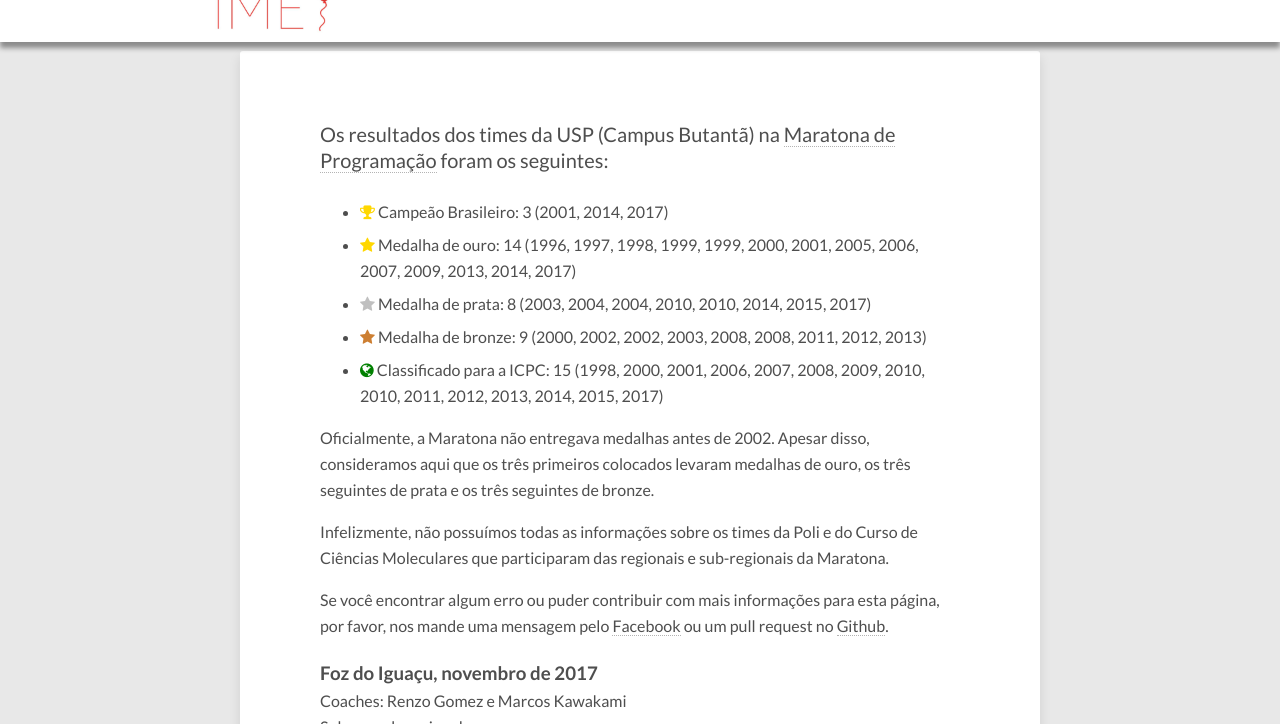
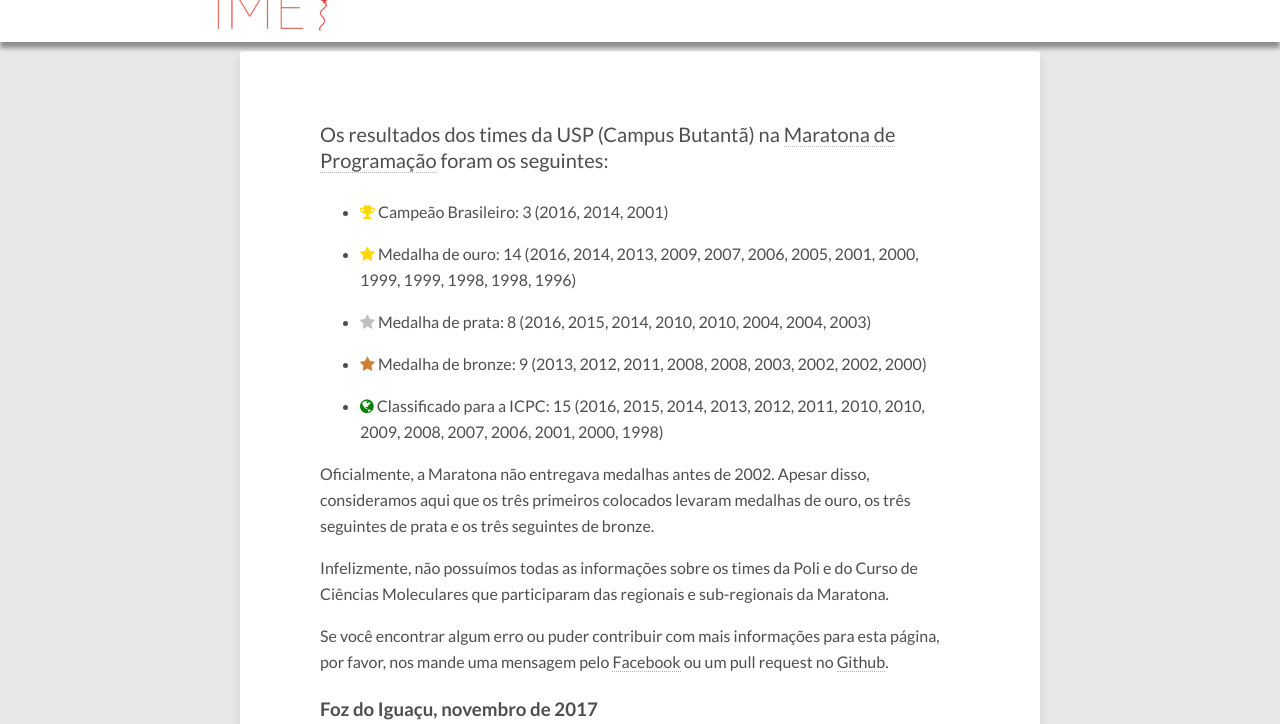
Before and after one commit to maratonusp/blog, a Jekyll site: the page built from pages/usp_historia.markdown, in a window 1280 px wide and 900 px high, scrolled down 442 px, cut to the strip 58-782 px from the top of the window. Built offline with Jekyll 4.4.1, drawn with Linux system fonts in a browser that asks for light colours; nearby versions of some CDN libraries; comment, search, counter and statistics services are not loaded.

Commit message:
Automatizando awards na maratona

```diff
--- a/pages/usp_historia.markdown
+++ b/pages/usp_historia.markdown
@@ -10,6 +10,27 @@ hubs:
   text: História
   img: https://scontent-gru2-2.xx.fbcdn.net/v/t1.0-9/13178974_1052436444837068_7849793169344886514_n.jpg?oh=a6d908919625aa11d50dfc7ec81e144b&oe=5A8AC708
 hubs_class: half
+awards:
+- champion:
+    symbol: trophy
+    color: "#ffd700"
+    name: Campeão Brasileiro
+- gold:
+    symbol: star
+    color: "#ffd700"
+    name: Medalha de ouro
+- silver:
+    symbol: star
+    color: "#c0c0c0"
+    name: Medalha de prata
+- bronze:
+    symbol: star
+    color: "#cd7f32"
+    name: Medalha de bronze
+- wf:
+    symbol: globe
+    color: green
+    name: Classificado para a ICPC
 history:
 - title: Foz do Iguaçu, novembro de 2017
   url: http://maratona.ime.usp.br/resultados17/
@@ -590,11 +611,12 @@ history:
 ---
 
 Os resultados dos times da USP (Campus Butantã) na [Maratona de Programação](http://maratona.ime.usp.br/) foram os seguintes:
-- <i class="fa fa-trophy" style="color:#ffd700" title="Campeão"></i> Campeão Brasileiro: 3 (2001, 2014, 2017)
-- <i class="fa fa-star" style="color:#ffd700" title="Medalha de ouro"></i> Medalha de ouro: 14 (1996, 1997, 1998, 1999, 1999, 2000, 2001, 2005, 2006, 2007, 2009, 2013, 2014, 2017)
-- <i class="fa fa-star" style="color:#c0c0c0" title="Medalha de prata"></i> Medalha de prata: 8 (2003, 2004, 2004, 2010, 2010, 2014, 2015, 2017)
-- <i class="fa fa-star" style="color:#cd7f32" title="Medalha de bronze"></i> Medalha de bronze: 9 (2000, 2002, 2002, 2003, 2008, 2008, 2011, 2012, 2013)
-- <i class="fa fa-globe" style="color:green" title="Classificado para a ICPC"></i> Classificado para a ICPC: 15 (1998, 2000, 2001, 2006, 2007, 2008, 2009, 2010, 2010, 2011, 2012, 2013, 2014, 2015, 2017)
+{% for award_hash in page.awards %}{% for award in award_hash %}
+{% capture times %}{% for year in page.history %}{% for team in year.teams %}{% if team.awards contains award[0] %}, {{ year.year }}{% endif %}{% endfor %}{% endfor %}){% endcapture %}
+{% if times != ")" %}
+- <i class="fa fa-{{ award[1].symbol }}" style="color:{{ award[1].color }}" title="{{ award[1].name }}"></i> {{ award[1].name }}: {{ times | split: "," | size | minus: 1}} {{ times | replace_first: ", ", "(" }}
+{% endif %}
+{% endfor %}{% endfor %}
 
 Oficialmente, a Maratona não entregava medalhas antes de 2002. Apesar disso, consideramos aqui que os três primeiros colocados levaram medalhas de ouro, os três seguintes de prata e os três seguintes de bronze.
 
@@ -613,14 +635,11 @@ Se você encontrar algum erro ou puder contribuir com mais informações para es
 {% if team.img %}<img src="{{ team.img }}">{% endif %}
 <h4>{% if team.name %}{{ team.name }}{% else %}Time sem nome{% endif %}</h4>
 {{ team.members }}
-{% if team.awards %} <br> {% for award in team.awards %}
-  {% if award == "bronze" %}<i class="fa fa-star" style="color:#cd7f32" title="Medalha de bronze"></i>
-  {% elsif award == "silver" %}<i class="fa fa-star" style="color:#c0c0c0" title="Medalha de prata"></i>
-  {% elsif award == "gold" %}<i class="fa fa-star" style="color:#ffd700" title="Medalha de ouro"></i>
-  {% elsif award == "champion" %}<i class="fa fa-trophy" style="color:#ffd700" title="Campeão"></i>
-  {% elsif award == "wf" %}<i class="fa fa-globe" style="color:green" title="Classificado para a ICPC"></i>
-  {% endif %}
-{% endfor %} {% endif %}
+{% if team.awards %} <br>
+{% for award_hash in page.awards %}{% for award in award_hash %}
+  {% if team.awards contains award[0] %}<i class="fa fa-{{ award[1].symbol }}" style="color:{{ award[1].color }}" title="{{ award[1].name }}"></i>{% endif %}
+{% endfor %} {% endfor %}
+{% endif %}
 {% if team.rank-final %}<br> Classificação na final brasileira: {{ team.rank-final }}{% endif %}
 {% if team.rank-sub %}<br> Classificação na sub-regional: {{ team.rank-sub }}{% endif %}
 </li>
```
